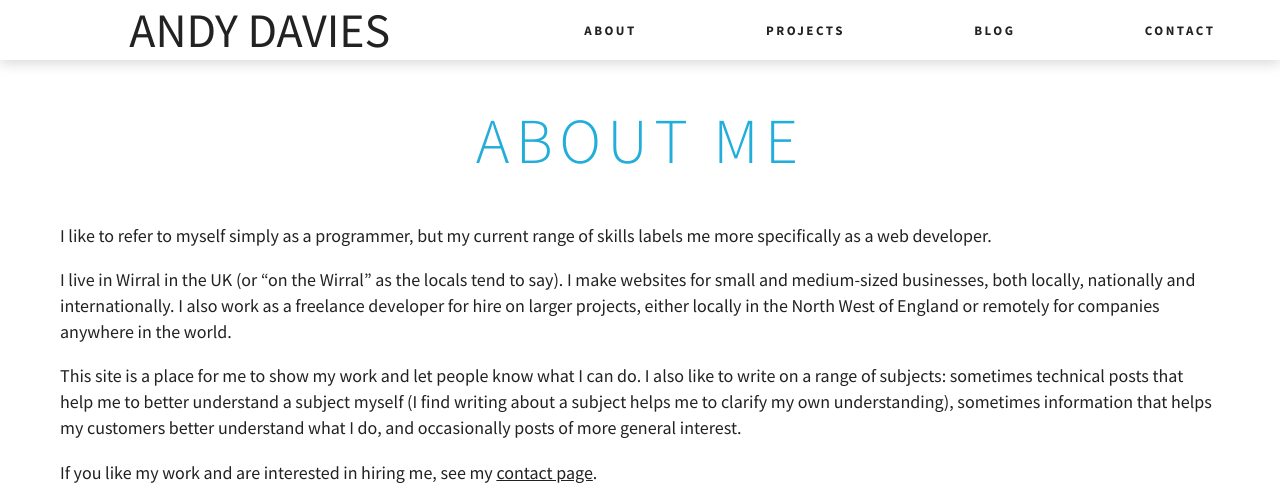
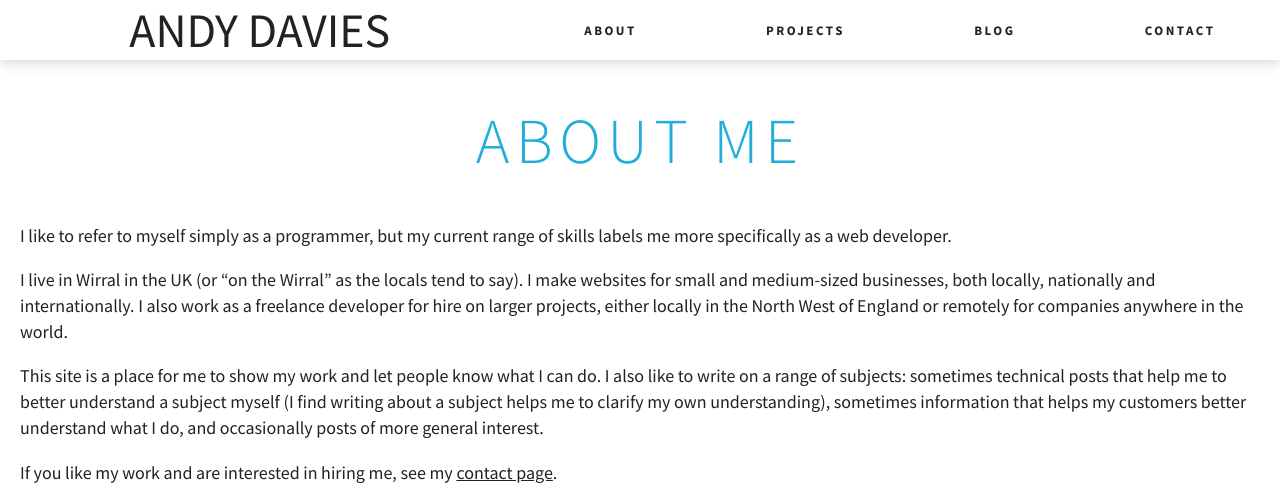
Before and after one commit to andavies/andavies.github.io, a Jekyll site: the page built from about.md, in a window 1280 px wide. Shown: the top 496 px of the page. Built offline with Jekyll 4.4.1, drawn with Linux system fonts in a browser that asks for light colours; grey boxes are pictures that could not be loaded.

Commit message:
Tweak article-content margins

```diff
--- a/_sass/_layout/_article-content.scss
+++ b/_sass/_layout/_article-content.scss
@@ -1,5 +1,5 @@
 .article-content {
-	margin: 30px 60px;
+	margin: 30px 20px;
 	line-height: 1.7;
 	font-size: 18px;
 
```
